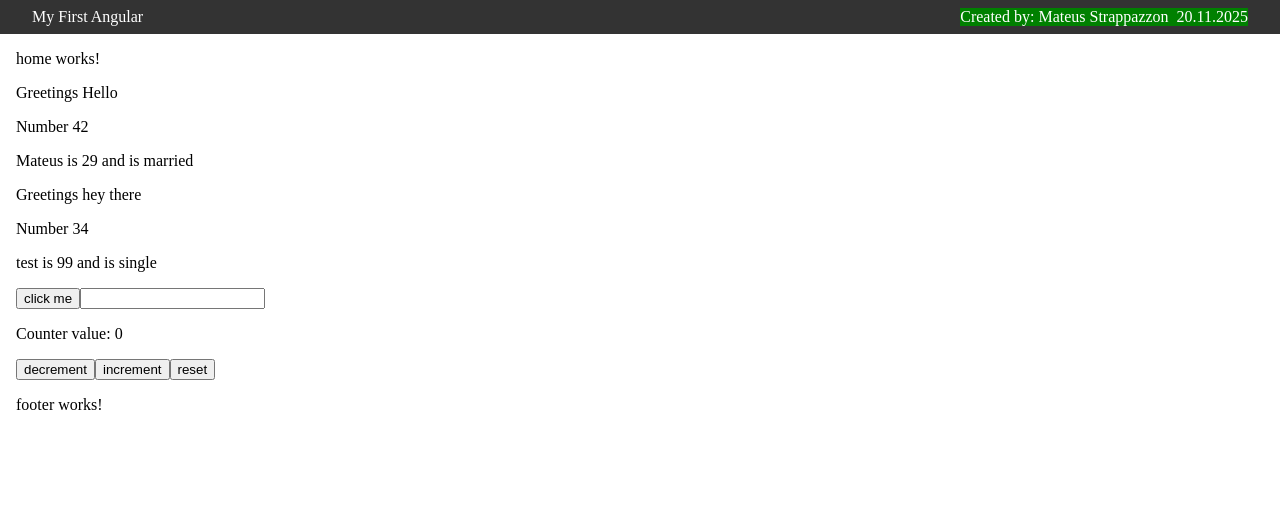
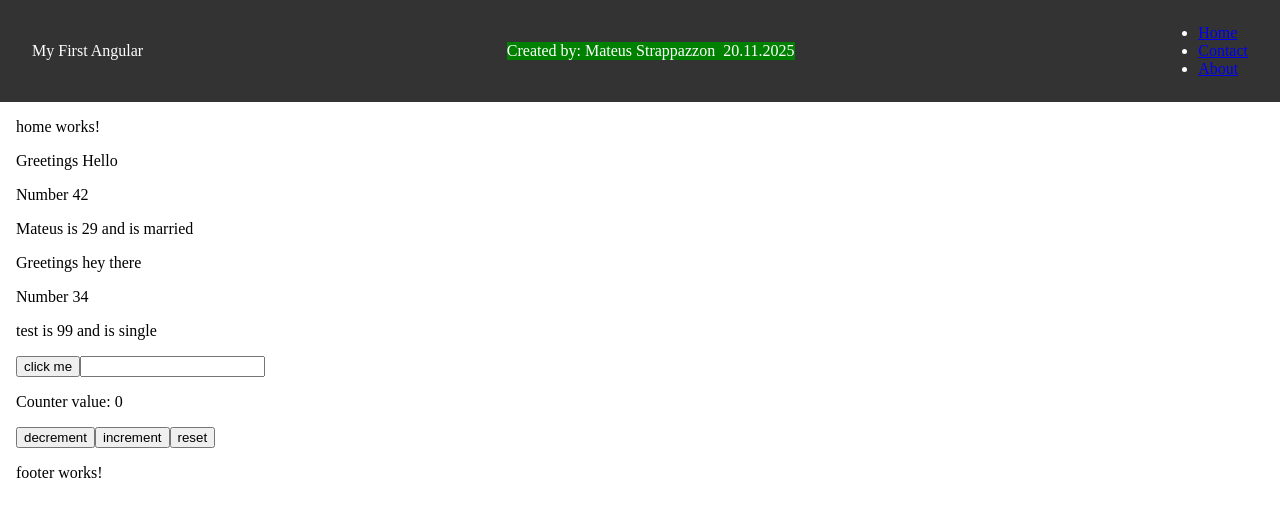
Before and after one commit to m-stpz/angular, an Angular app in the folder angular-app/: page / in a window 1280 px wide. Shown: the top 516 px of the page. Built offline with nearby package versions, Linux system fonts and the light colour scheme.

Commit message:
init structural directives

```diff
--- a/angular-app/src/app/components/header/header.component.html
+++ b/angular-app/src/app/components/header/header.component.html
@@ -6,5 +6,14 @@
 
       <div class="">{{ date }}</div>
     </div>
+
+    <div>
+      <ul>
+        <!-- needs the CommonModules imported -->
+        <li *ngFor="let link of links">
+          <a [routerLink]="link.path">{{ link.label }}</a>
+        </li>
+      </ul>
+    </div>
   </nav>
 </header>
--- a/angular-app/src/app/components/header/header.component.ts
+++ b/angular-app/src/app/components/header/header.component.ts
@@ -1,8 +1,12 @@
+import { CommonModule } from '@angular/common';
 import { Component, signal } from '@angular/core';
+import { RouterLink } from '@angular/router';
 
 @Component({
   selector: 'app-header',
-  imports: [],
+  // common module is needed for the structural directives
+  // *ngFor, for instance
+  imports: [RouterLink, CommonModule],
   templateUrl: './header.component.html',
   styleUrl: './header.component.scss',
 })
@@ -13,4 +17,10 @@ export class HeaderComponent {
 
   // without signals (traditional way)
   date = '20.11.2025';
+
+  links = [
+    { label: 'Home', path: '' },
+    { label: 'Contact', path: 'contact' },
+    { label: 'About', path: 'about' },
+  ];
 }
```
Also changed, not shown: 1 other file (tests, documents, lock files or other folders).
